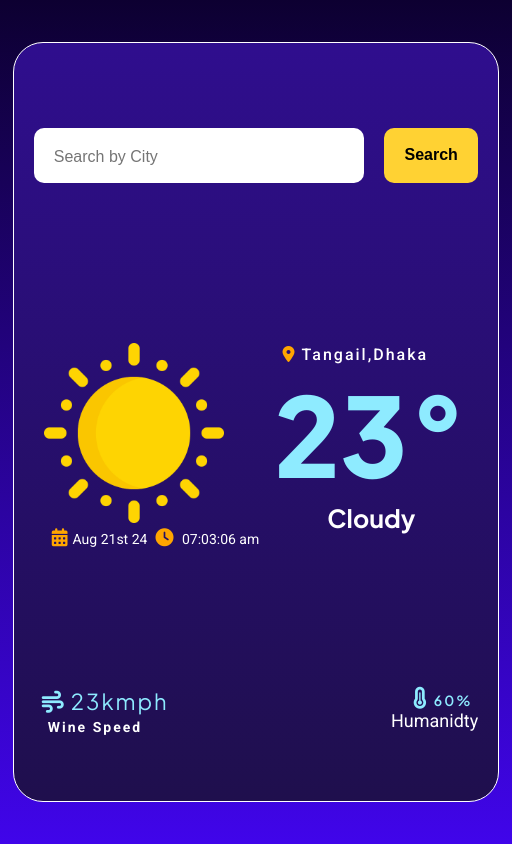
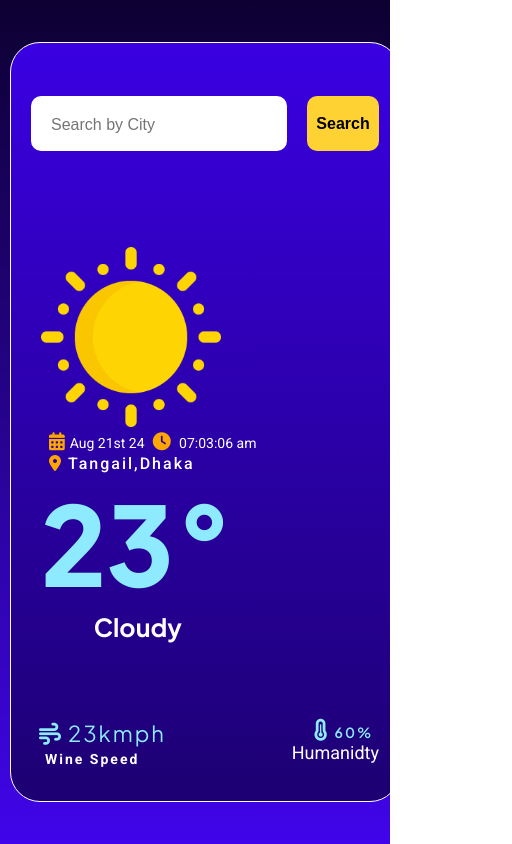
Before and after one commit to mamun-ethan/Weather-app, a React (Vite) app: page / in a window 390 px wide. Shown: the whole page, 512 px wide, since content can reach past the window. Built offline with nearby package versions, Linux system fonts and the light colour scheme; no server answers.

Commit message:
responsive issues fixed,secret key is store in env,api calling successfull

```diff
--- a/src/App.css
+++ b/src/App.css
@@ -3,18 +3,27 @@
   padding: 0;
   box-sizing: border-box;
 }
+
 :root {
   --sky: #8eebff;
   --btn_icon: #ffd233;
 }
+
+html, body {
+  width: 100%;
+  height: 100%;
+  overflow-x: hidden; /* Prevent horizontal scrolling */
+}
+
 body {
   background: linear-gradient(180deg, rgb(13 0 49) 0%, rgb(64 5 234) 100%);
   color: #fff;
   font-family: "Roboto", sans-serif;
   font-weight: 400;
   font-style: normal;
-  display: grid;
-  place-items: center;
+  display: flex;
+  justify-content: center;
+  align-items: center;
   height: 100vh;
   font-size: 18px;
 }
@@ -26,12 +35,14 @@ body {
   display: flex;
   justify-content: space-around;
   flex-direction: column;
-  width: 475px;
+  width: 100%;
+  max-width: 475px;
   height: 90vh;
   background: linear-gradient(0deg, rgb(29 0 114) 0%, rgb(58 0 226) 100%);
+  margin: 0 10px; /* Small margin to prevent edge overflow */
 }
 
-/* searbar */
+/* search bar */
 .search_bar {
   display: flex;
   justify-content: space-between;
@@ -41,7 +52,8 @@ body {
 }
 
 .search_feild {
-  width: 350px;
+  width: 100%;
+  max-width: 350px;
   height: 55px;
   border-radius: 10px;
   outline: none;
@@ -68,6 +80,7 @@ body {
   background-color: #c89c00;
   transition: 0.2s;
 }
+
 i {
   color: orange;
   margin-right: 5px;
@@ -75,17 +88,18 @@ i {
 }
 
 /* weather data */
-
 .weather_data {
   display: flex;
   justify-content: space-between;
   margin: 50px 10px;
+  flex-wrap: wrap; /* Wrap items to fit on smaller screens */
 }
 
 .weather_status_icon .icon {
   max-width: 220px;
   max-height: 180px;
 }
+
 .location {
   letter-spacing: 2px;
   font-weight: 500;
@@ -121,6 +135,7 @@ h1 {
   display: flex;
   flex-direction: row;
   justify-content: space-between;
+  flex-wrap: wrap; /* Wrap items to prevent overflow */
 }
 .air_day_vibe i {
   color: var(--sky);
@@ -146,21 +161,5 @@ h1 {
 }
 
 @media only screen and (max-width: 600px) {
-  .container {
-    border: 1px solid #fff;
-    padding: 20px;
-    border-radius: 30px;
-    display: flex;
-    justify-content: space-around;
-    flex-direction: column;
-    width: 95%;
-    height: 90vh;
-    background: rgb(31, 15, 77);
-    background: linear-gradient(
-      0deg,
-      rgba(31, 15, 77, 1) 0%,
-      rgba(47, 14, 142, 1) 100%
-    );
-    margin: auto;
-  }
+
 }
--- a/src/components/Weather.jsx
+++ b/src/components/Weather.jsx
@@ -1,7 +1,8 @@
 import React, { useEffect, useState } from "react";
 import Weather_icon from "../assets/image/sun.png";
 import moment from "moment";
-
+import axios from "axios";
+const api_keys = import.meta.env.VITE_api_keys
 const Weather = () => {
 
 
@@ -17,8 +18,21 @@ const timer = ()=>{
 
 
   }
+  const fetch_data = async ()=>{
+    const url = `https://api.openweathermap.org/data/2.5/weather?lat=23.8041&lon=90.4152&appid=${api_keys}`
+
+   try {
+    const request_data = await axios.get(url)
+    const result =request_data.data
+    console.log(result)
+
+   } catch (error) {
+    console.log(error)
+   }
+  }
   useEffect(()=>{
     let timerId = timer()
+    fetch_data()
     return ()=>{
       clearInterval(timerId)
     }
```
Also changed, not shown: src/components/Test.jsx (deleted).
